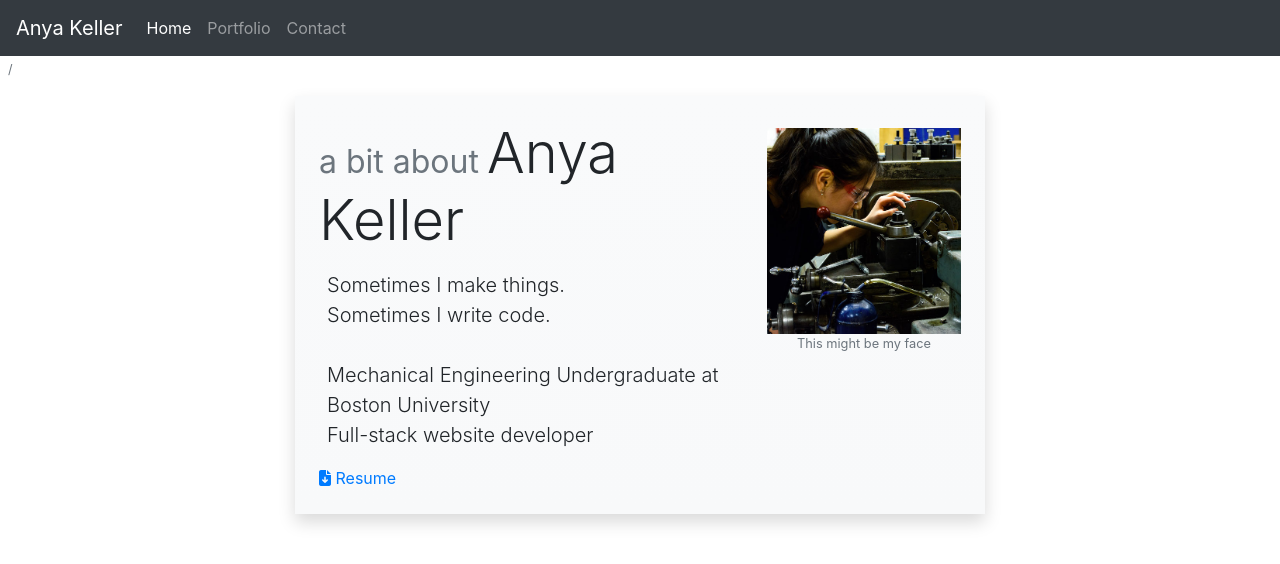
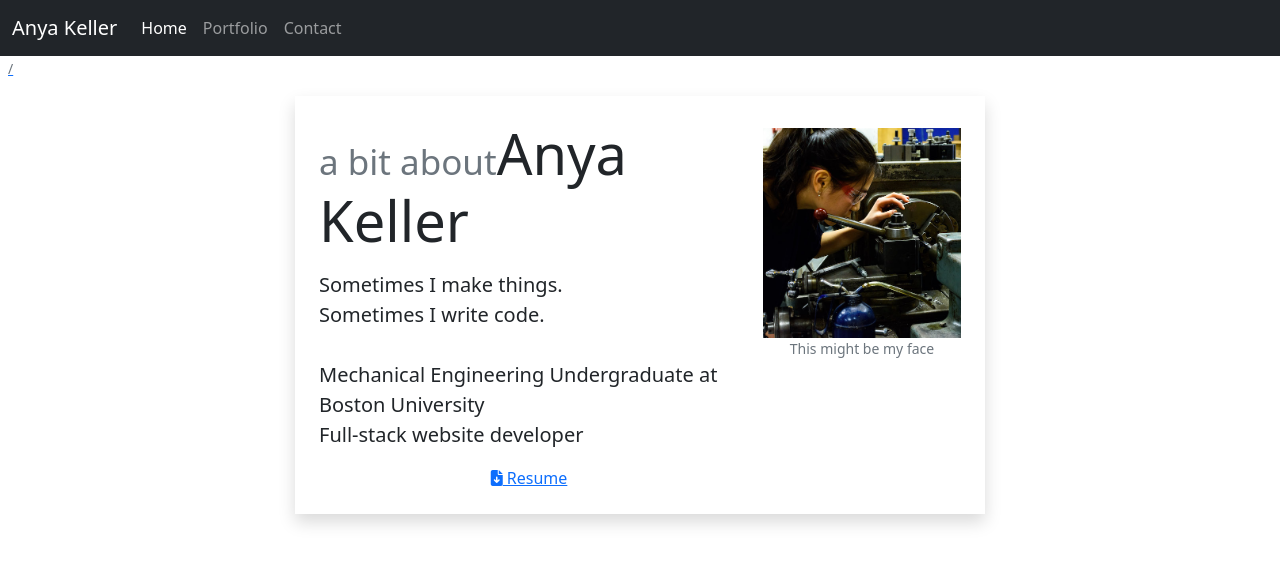
Before and after one commit to anyakeller/portfolio, a React (Create React App) app: page / in a window 1280 px wide. Shown: the top 564 px of the page. Built offline with nearby package versions, Linux system fonts and the light colour scheme.

Commit message:
all the things be broken

```diff
--- a/package.json
+++ b/package.json
@@ -7,15 +7,15 @@
     "node": "14.x.x"
   },
   "dependencies": {
+    "@popperjs/core": "^2.11.6",
     "@testing-library/jest-dom": "^4.2.4",
     "@testing-library/react": "^9.3.2",
     "@testing-library/user-event": "^7.1.2",
-    "bootstrap": "^4.5.3",
+    "bootstrap": "^5.2.2",
     "hamburgers": "^1.1.3",
     "jquery": "^3.5.1",
     "node-forge": "^0.10.0",
     "node-sass": "^4.14.1",
-    "popper.js": "^1.16.1",
     "react": "^16.13.1",
     "react-dom": "^16.13.1",
     "react-router-dom": "^5.2.0",
--- a/src/components/Nav.js
+++ b/src/components/Nav.js
@@ -4,6 +4,7 @@ import { Link, NavLink } from "react-router-dom";
 export default function Nav() {
   return (
     <nav className="navbar navbar-expand-sm navbar-dark bg-dark">
+      <div class="container-fluid">
         <Link className="navbar-brand" to="/">
           Anya Keller
         </Link>
@@ -44,6 +45,7 @@ export default function Nav() {
             </NavLink>
           </div>
         </div>
+      </div>
     </nav>
   );
 }
--- a/src/styles/_custom-bootstrap.scss
+++ b/src/styles/_custom-bootstrap.scss
@@ -5,7 +5,7 @@
 $enable-caret:                true;
 $enable-rounded:              true;
 $enable-shadows:              true;
-$enable-gradients:            true;
+$enable-gradients:            false;
 $enable-transitions:          true;
 $enable-reduced-motion:       true;
 $enable-smooth-scroll:        true;
```
Also changed, not shown: src/index.js (+15 -11 lines), 1 other file (tests, documents, lock files or other folders). Lines whose indentation alone changed are shown as unchanged.
